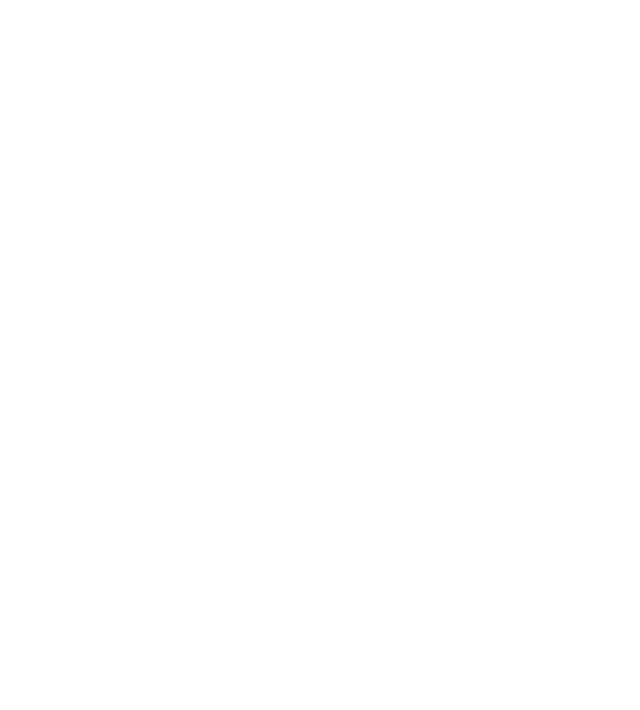
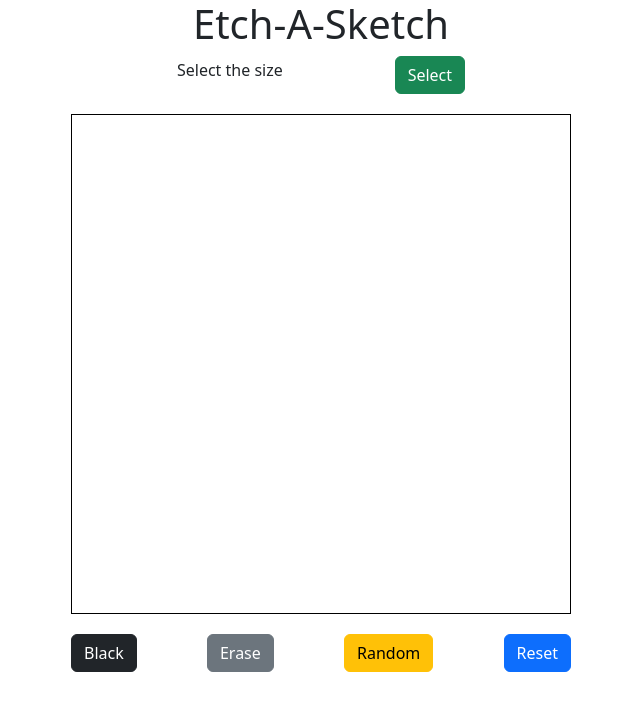
Before and after one commit to chadjowens/etch-a-sketch, a plain HTML site: page index.html in a window 1280 px wide. Shown: the whole page, without its empty margins (319-959 px from the left). Drawn offline with nearby package versions, Linux system fonts and the light colour scheme.

Commit message:
Added page general HTML page structure.
Added high-level CSS.

```diff
--- a/index.html
+++ b/index.html
@@ -3,9 +3,25 @@
 <head>
     <meta charset="UTF-8">
     <meta name="viewport" content="width=device-width, initial-scale=1.0">
-    <title>Document</title>
+    <title>Etch A Sketch</title>
+    <!-- <script src="app.js"></script> -->
+    <link href="styles.css" rel="stylesheet">
+    <!-- <link href="styles.css" rel="stylesheet"> -->
+    <link href="https://cdn.jsdelivr.net/npm/bootstrap@5.3.2/dist/css/bootstrap.min.css" rel="stylesheet" integrity="sha384-T3c6CoIi6uLrA9TneNEoa7RxnatzjcDSCmG1MXxSR1GAsXEV/Dwwykc2MPK8M2HN" crossorigin="anonymous">
 </head>
 <body>
-
+    <h1>Etch-A-Sketch</h1>
+    <div class="header">
+        <h6>Select the size</h6>
+        <button id="popup" class="btn btn-success">Select</button>
+    </div>
+    <div class="board"></div>
+    <div class="footer">
+        <button class="btn btn-dark">Black</button>
+        <button class="btn btn-secondary">Erase</button>
+        <button class="btn btn-warning">Random</button>
+        <button class="btn btn-primary">Reset</button>
+    </div>
+    <script src="app.js"></script>
 </body>
 </html>
--- a/styles.css
+++ b/styles.css
@@ -0,0 +1,31 @@
+
+body {
+    display: flex;
+    justify-content: center;
+    align-items: center;
+    flex-direction: column;
+}
+
+.header {
+    display: flex;
+    flex-direction: row;
+    align-items: center;
+    width: 400px;
+    justify-content: space-around;
+    margin-bottom: 20px;;
+}
+
+.footer {
+    display: flex;
+    flex-direction: row;
+    justify-content: space-between;
+    width: 500px;
+    margin-top: 20px;
+}
+
+.board {
+    width: 500px;
+    height: 500px;
+    display: grid;
+    border: 1px solid black;
+}
```
